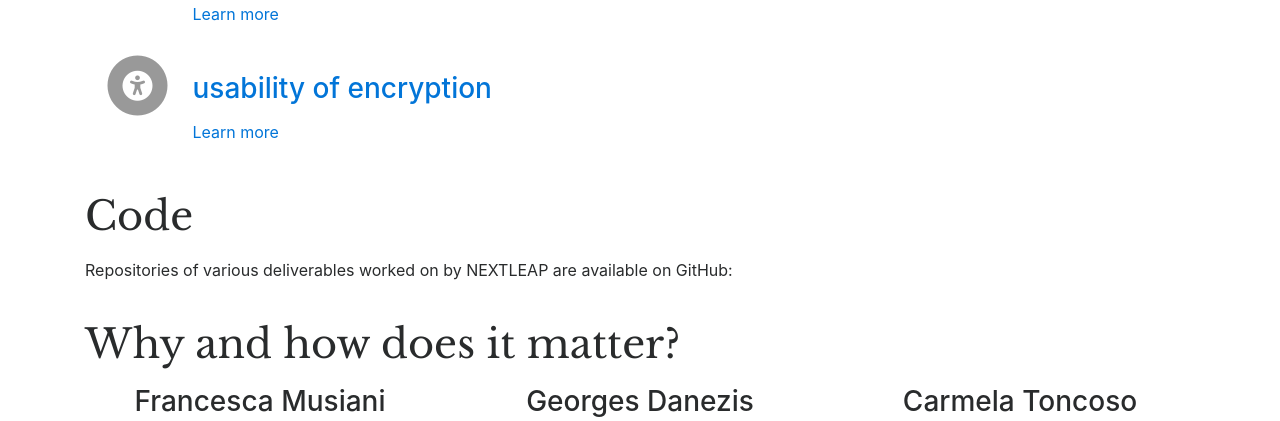
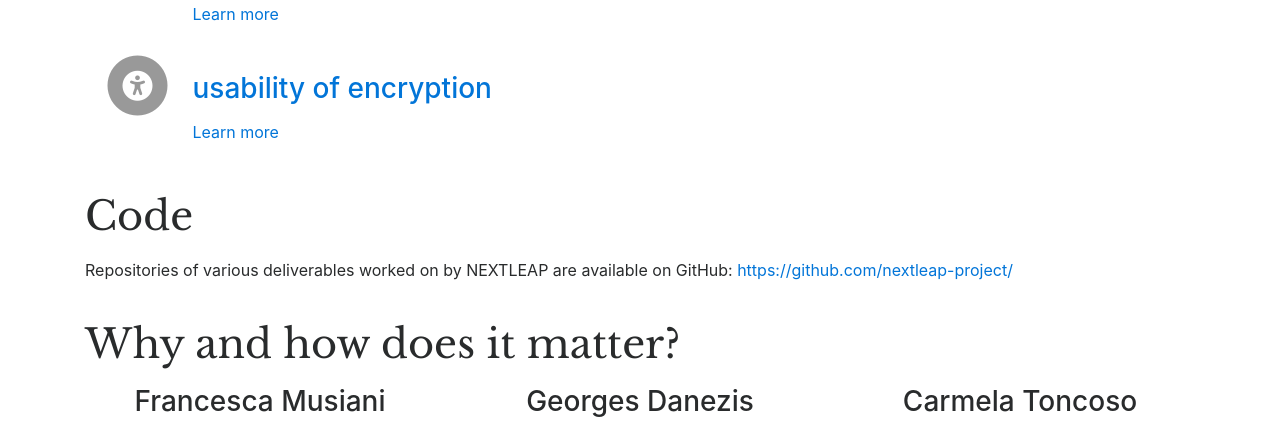
Before and after one commit to nextleap-project/nextleap-website, a Jekyll site: the page built from index.html, in a window 1280 px wide and 900 px high, scrolled down 3095 px, cut to the strip 0-421 px from the top of the window. Built offline with Jekyll 4.4.1, drawn with Linux system fonts in a browser that asks for light colours; nearby versions of some CDN libraries.

Commit message:
index.html

```diff
--- a/index.html
+++ b/index.html
@@ -37,8 +37,9 @@ container: false
 
 			<p class="lead">Cryptography is changing the nature of human relationships and consequently our political environment. Until recently, cryptography has been regulated and controlled by governments and industry, but increasingly it is needed to secure our everyday lives, including our privacy.  What is the politics behind cryptographic standards, and can they decentralize in the future?  This evening session will bring together the philosopher Bernard Stiegler, Tunisian blogger activist Slim Amamou, and a panel of cryptographers: Phillip Rogaway, Moti Yung, Daniel Bernstein, and Tanja Lange.</p>
 
-			<p><a class="btn btn-primary" href="http://nextleap-launch.eventbrite.com">FREE registration</a> <br /> <a href="/events/launch.html">Complete programme</a></p>
+			<p><a class="btn btn-primary" href="http://nextleap-launch.eventbrite.com">FREE registration</a> <br /></p>
 
+			<h3><a href="/events/launch.html">Complete programme</a></h3>
 			<p><emph>Note registration is non-mandatory, although encouraged due to space limits. The use of a real name or email is not required.</emph></p>
 
 
@@ -136,10 +137,10 @@ container: false
 </div>
 
 
-<div id="projects" class="container">
+<div id="code" class="container">
   <h2>Code</h2>
   <p>
-    Repositories of various deliverables worked on by NEXTLEAP are available on GitHub: <a href="@@"> </a>
+    Repositories of various deliverables worked on by NEXTLEAP are available on GitHub: <a href="https://github.com/nextleap-project/">https://github.com/nextleap-project/</a>
   </p>
 
   </div>
```
